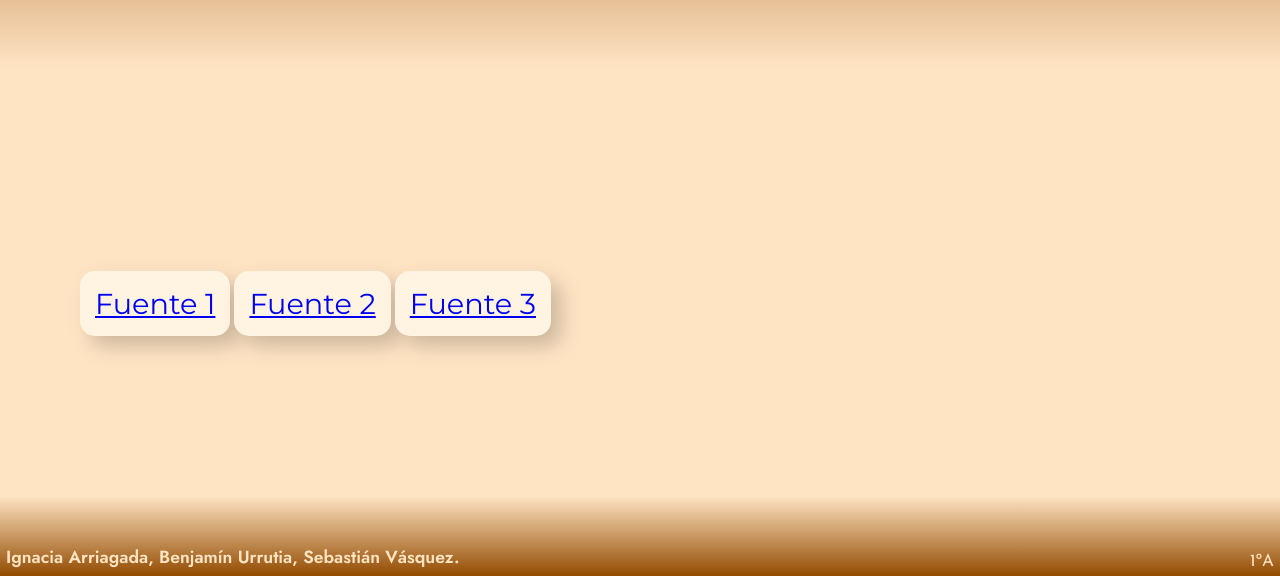
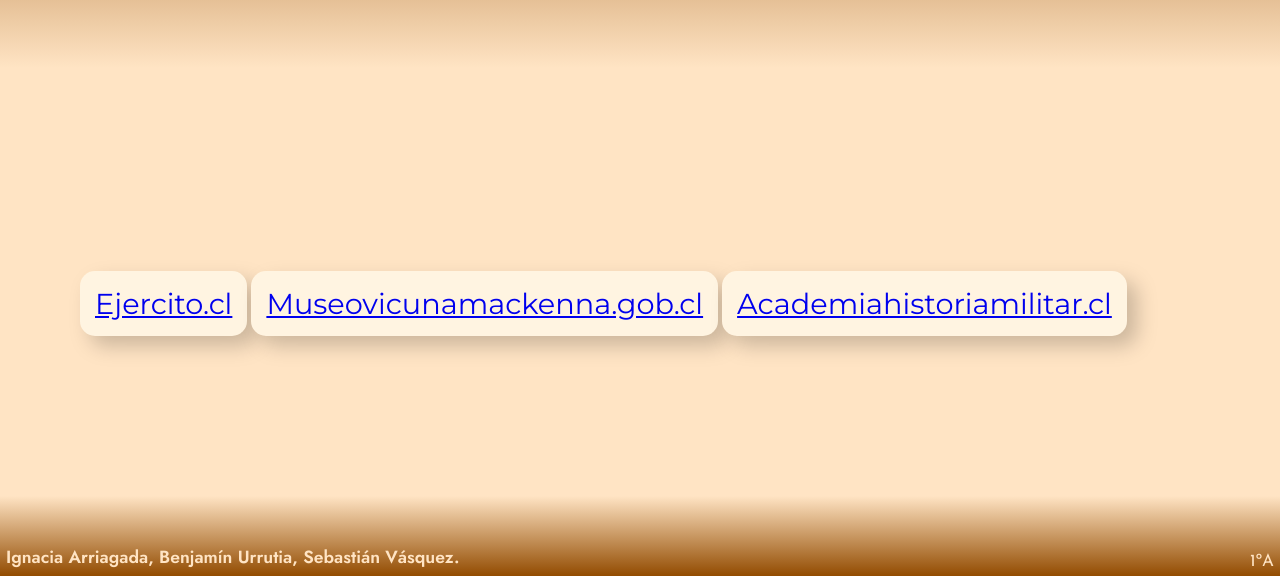
Before and after one commit to sebinsebon/qr, a plain HTML site: page index.html in a window 1280 px wide. Shown: the part 224-800 px from the top of the page. Drawn offline with Linux system fonts and the light colour scheme.

Commit message:
Update index.html

```diff
--- a/index.html
+++ b/index.html
@@ -26,10 +26,10 @@
 </head>
 <body>
     <div class="box">box</div>
-    <a href="http://www.ejercito.cl/efemerides/efemerides/MTM1" class="links">Fuente 1</a>
+    <a href="http://www.ejercito.cl/efemerides/efemerides/MTM1" class="links">Ejercito.cl</a>
     <a href="https://www.museovicunamackenna.gob.cl/publicaciones/historia-de-la-campana-de-tacna-y-arica-1879-1880
-    " class="links">Fuente 2</a>
-    <a href="https://www.academiahistoriamilitar.cl/academia/arica-el-epilogo-de-una-campana-de-la-guerra-del-pacifico/" class="links">Fuente 3</a>
+    " class="links">Museovicunamackenna.gob.cl</a>
+    <a href="https://www.academiahistoriamilitar.cl/academia/arica-el-epilogo-de-una-campana-de-la-guerra-del-pacifico/" class="links">Academiahistoriamilitar.cl</a>
 </body>
 <footer >
 
```
